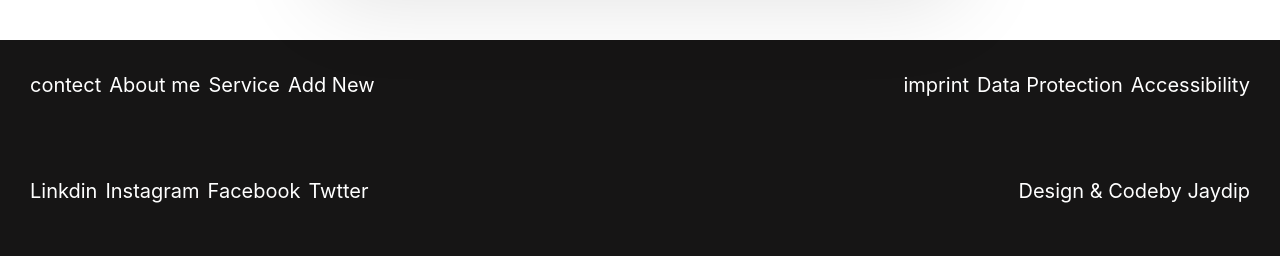
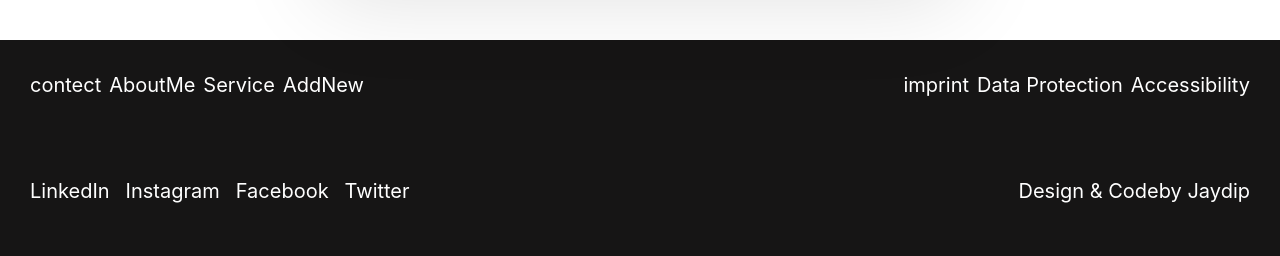
Before and after one commit to jaydip-maru/Garage, a React (Vite) app in the folder frontend/: page /bookNow in a window 1280 px wide. Shown: the part 676-932 px from the top of the page. Built offline with nearby package versions, Linux system fonts and the light colour scheme; no server answers.

Commit message:
change some error

```diff
--- a/frontend/src/Footer.css
+++ b/frontend/src/Footer.css
@@ -68,3 +68,12 @@
     }
 
 }
+.footer-link{
+    text-decoration: none;
+    color: white;
+}
+
+.footer-link:hover{
+    text-decoration: none;
+    color: rgb(100, 95, 95);
+}
--- a/frontend/src/Footer.jsx
+++ b/frontend/src/Footer.jsx
@@ -8,15 +8,15 @@ function Footer() {
         <div className="other-page">
             <div className="page">
                 <div className="page-in-my">
-                <p>contect</p>
-                <p>About me</p>
-                <p>Service</p>
-                <p>Add New</p>
+             <Link to="/contect" className="footer-link"> <p>contect</p></Link>
+             <Link to="/aboutme" className="footer-link">  <p>AboutMe</p></Link>
+             <Link to="/service" className="footer-link">  <p>Service</p></Link>
+             <Link to="/new" className="footer-link">  <p>AddNew</p></Link>
                 </div>
                 <div className="page-in-notmy">
-                    <p>imprint</p>
-                    <p>Data Protection</p>
-                    <p>Accessibility</p>
+                    <p className="footer-link">imprint</p>
+                    <p className="footer-link">Data Protection</p>
+                    <p className="footer-link">Accessibility</p>
                 </div>
 
             </div>
@@ -25,17 +25,26 @@ function Footer() {
         <div className="page">
 
                 <div className="page-in-my">
-                <p>Linkdin</p>
-                <p>Instagram</p>
-                <p>Facebook</p>
-                <p>Twtter</p>
+
+                <p class="list-inline-item"><a className="footer-link"
+                href="https://www.linkedin.com/in/gecr-com230200107082">LinkedIn</a></p>
+                <p class="list-inline-item"><a className="footer-link"
+                href="https://www.linkedin.com/in/gecr-com230200107082">Instagram</a></p>
+                <p class="list-inline-item"><a className="footer-link"
+                href="https://www.linkedin.com/in/gecr-com230200107082">Facebook</a></p>
+                <p class="list-inline-item"><a className="footer-link"
+                href="https://www.linkedin.com/in/gecr-com230200107082">Twitter</a></p>
+
+
+
+
                 </div>
-                <div className="page-in-notmy">
+                <div className="page-in-notmy footer-link">
                    <p>Design & Codeby Jaydip</p>
                 </div>
         </div>
         </div>
-        <div className="email">
+        <div className="email footer-link">
             marujaydip75@gmail.com
         </div>
    </div>
--- a/frontend/src/Navbar.css
+++ b/frontend/src/Navbar.css
@@ -10,3 +10,7 @@
 
 
 }
+
+.nav-link:hover{
+    color: rgb(35, 41, 47);
+}
--- a/frontend/src/components/DashBoard/Contect.jsx
+++ b/frontend/src/components/DashBoard/Contect.jsx
@@ -1,6 +1,7 @@
 import "./Contect.css"
 import { useState } from "react";
 import jay from "/myPhoto2.png"
+
 
 
 function Contect() {
@@ -13,6 +14,19 @@ function Contect() {
         AboutYou: "",
 
       });
+
+      let contect = (event) =>{
+        event.preventDefault();
+
+        console.log("We Get Your Contect")
+        setFormData({
+          FristName: "",
+        LastName: "",
+        Email: "",
+        ContectNo: "",
+        AboutYou: "",
+        })
+      }
 
 
     let handleInputChange = (event) => {
@@ -37,7 +51,7 @@ function Contect() {
             className="contect-img" />
             </div>
             <div className="from-detail">
-                <form action="">
+                <form action="" onSubmit={contect}>
                     <label htmlFor="FristName">FristName</label>
                     <input type="text" name="FristName" placeholder="FristName" onChange={handleInputChange} />
                   <hr className="line" />
@@ -60,7 +74,7 @@ function Contect() {
                     <input type="text" name="AboutYou" placeholder="What Problem You Have"  onChange={handleInputChange}/>
                     <hr className="line" />
 
-                    <button className="Cont-now">Contect Now</button>
+                    <button className="Cont-now" >Contect Now</button>
 
                 </form>
             </div>
--- a/frontend/src/components/DashBoard/DashBoard.jsx
+++ b/frontend/src/components/DashBoard/DashBoard.jsx
@@ -42,7 +42,7 @@ function DashBoard() {
           const {status} = data;
           console.log(status);
 
-          return status ? (login({ email: data.email,username: data.username,id: data.id,isMec: data.isMec }),setcurrUserIsMec(data.isMec),localStorage.setItem("token",cookies.token ) ): (logout(),localStorage.removeItem(token));
+          return status ? (login({ email: data.email,username: data.username,id: data.id,isMec: data.isMec }) ): (logout());
 
         }
           verifyCookie();
--- a/frontend/src/components/Services/UserAppReq.jsx
+++ b/frontend/src/components/Services/UserAppReq.jsx
@@ -43,6 +43,8 @@ function UserAppReq() {
       socket.emit("request-mechanic", {
         problem: fromData.problem,
       });
+      hendelSuccess("Request sended to a Mechanics");
+
     };
 
     socket.on("service-confirmed", () => {
--- a/frontend/src/components/auth/Logout.jsx
+++ b/frontend/src/components/auth/Logout.jsx
@@ -19,7 +19,6 @@ function Logout() {
       { withCredentials: true }
    );
     logout();
-    localStorage.removeItem(token)
       setTimeout(() => {
         navigate("/");
       }, 1000);
--- a/frontend/src/components/auth/MyProfile.jsx
+++ b/frontend/src/components/auth/MyProfile.jsx
@@ -1,6 +1,6 @@
 import "./MyProfile.css";
 import { FaUserCircle, FaEnvelope, FaTools, FaHistory } from "react-icons/fa";
-import { useState, useRef, useEffect } from "react";
+import { useState, useRef, useEffect,useCallback} from "react";
 import { useAuth } from "../../Providers/AuthContext";
 import axios, { all } from "axios";
 
@@ -9,7 +9,7 @@ function MyProfile() {
 
 
     const [open, setOpen] = useState(false);
-    const [services, setServices] = useState({});
+    const [services, setServices] = useState([]);
 
       const {user} = useAuth()
 
@@ -26,11 +26,27 @@ function MyProfile() {
         return () => document.removeEventListener("mousedown", handler);
       }, []);
 
-      useEffect( async () => {
-        await axios.get(`${import.meta.env.VITE_API_URL}/services/${user.id}`, { withCredentials: true }).then((res) => {
-          setServices(res.data);
-        });
-      })
+      //this is for services
+      const fetchServices = useCallback(async () => {
+        if (!user?.id) return;
+
+        try {
+
+
+          const { data } = await axios.get(
+            `${import.meta.env.VITE_API_URL}/services/${user.id}`,
+            { withCredentials: true }
+          );
+
+          setServices(data || []);
+        } catch (err) {
+          console.error(err);
+        }
+      }, [user]);
+
+      useEffect(() => {
+        fetchServices();
+      }, [fetchServices]);
 
   return (
     <>
@@ -83,15 +99,17 @@ function MyProfile() {
           <h3>
             <FaHistory /> Past Services
           </h3>
-          {services.map((s) => (
-
-                  <div key={s._id} className="mp-historyCard">
-           Problem: {s.problem} <br />
-           Status: {s.status}
-
-              </div>
-
-            ))}
+                {services.length === 0 ? (
+        <p>No past services found.</p>
+      ) : (
+        services.map((s) => (
+          <div key={s._id} className="mp-historyCard">
+            Problem: {s.problem} <br />
+            Status: {s.status} <br />
+            Service createdAt: {s.createdAt}
+          </div>
+        ))
+      )}
 
 
         </div>
```
Also changed, not shown: 1 other file (tests, documents, lock files or other folders).
